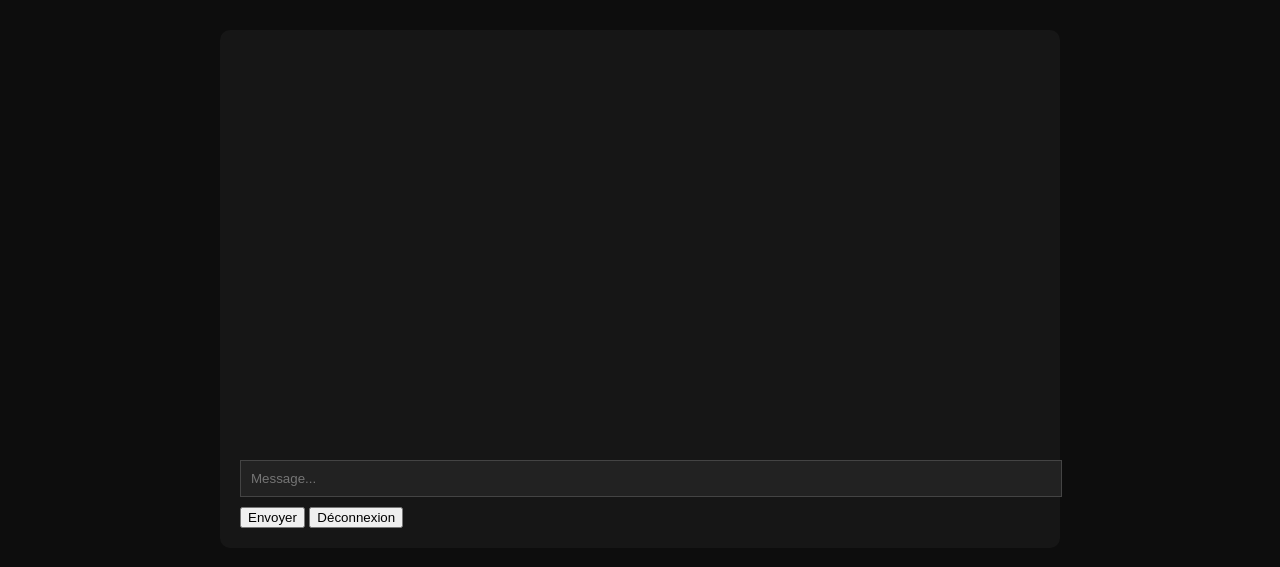
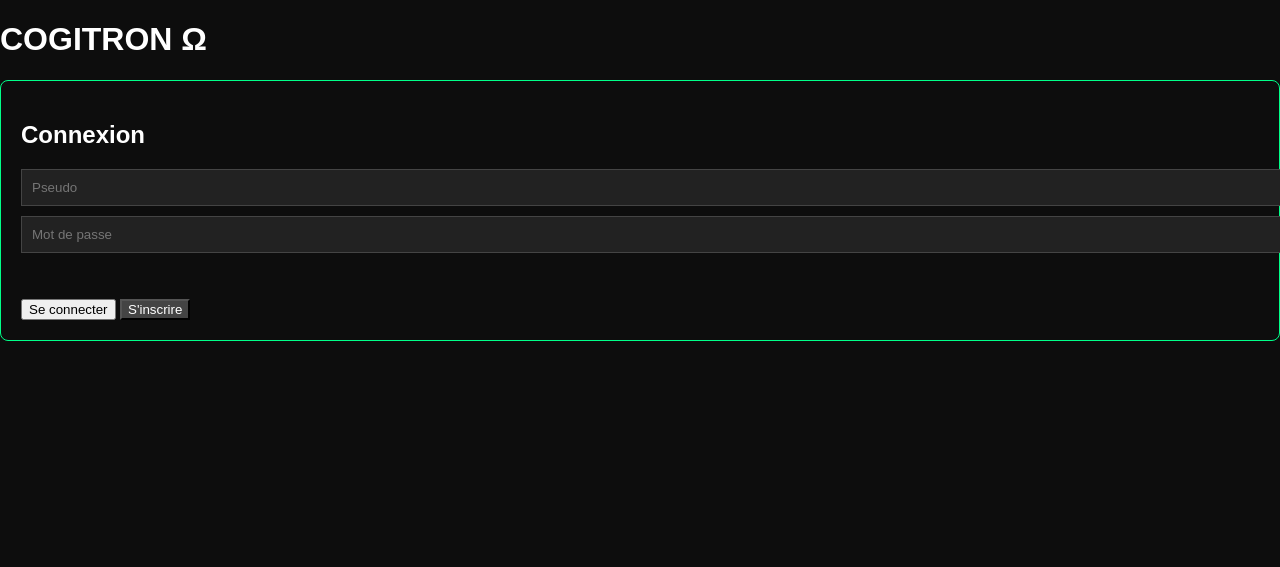
Before and after one commit to louisriallantt-a11y/cogitron, a Flask app: page / in a window 1280 px wide. Shown: the top 567 px of the page. Run offline with Flask 3, Linux system fonts and the light colour scheme.

Commit message:
Update index.html

```diff
--- a/templates/index.html
+++ b/templates/index.html
@@ -2,18 +2,84 @@
 <html lang="fr">
 <head>
     <meta charset="UTF-8">
+    <meta name="viewport" content="width=device-width, initial-scale=1.0">
     <title>Cogitron Ω</title>
     <link rel="stylesheet" href="/static/style.css">
+    <style>
+        /* Petit style rapide pour voir les boutons si ton CSS n'est pas chargé */
+        .auth-box { border: 1px solid #00ff88; padding: 20px; margin-bottom: 20px; border-radius: 8px; }
+        .hidden { display: none; }
+        #chat-box { height: 300px; overflow-y: auto; border: 1px solid #444; margin-bottom: 10px; padding: 10px; }
+    </style>
 </head>
 <body>
-    <div class="chat-container">
-        <div id="chat-box"></div>
-        <input type="text" id="user-input" placeholder="Message...">
-        <button onclick="sendMessage()">Envoyer</button>
-        <button onclick="logout()">Déconnexion</button>
+
+    <div class="container">
+        <h1>COGITRON Ω</h1>
+
+        <div id="auth-section" class="auth-box">
+            <h2 id="auth-title">Connexion</h2>
+            <input type="text" id="username" placeholder="Pseudo">
+            <input type="password" id="password" placeholder="Mot de passe">
+            <br><br>
+            <button onclick="login()">Se connecter</button>
+            <button onclick="register()" style="background: #444; color: white;">S'inscrire</button>
+        </div>
+
+        <div id="main-content" class="hidden">
+            <p>Bienvenue, <span id="display-username" style="color: #00ff88;"></span> !</p>
+            <div id="chat-box"></div>
+            <div style="display: flex; gap: 10px;">
+                <input type="text" id="user-input" placeholder="Dis quelque chose..." style="flex: 1;">
+                <button onclick="sendMessage()">Envoyer</button>
+            </div>
+            <br>
+            <button onclick="logout()" style="color: red;">Déconnexion</button>
+        </div>
     </div>
 
     <script>
+        // --- INSCRIPTION ---
+        async function register() {
+            const u = document.getElementById('username').value;
+            const p = document.getElementById('password').value;
+            if(!u || !p) return alert("Remplis tout !");
+
+            const res = await fetch('/register', {
+                method: 'POST',
+                headers: {'Content-Type': 'application/json'},
+                body: JSON.stringify({username: u, password: p})
+            });
+
+            if(res.ok) {
+                alert("Compte créé avec succès ! Tu peux maintenant te connecter.");
+            } else {
+                const data = await res.json();
+                alert("Erreur : " + (data.message || "Pseudo déjà pris"));
+            }
+        }
+
+        // --- CONNEXION ---
+        async function login() {
+            const u = document.getElementById('username').value;
+            const p = document.getElementById('password').value;
+
+            const res = await fetch('/login', {
+                method: 'POST',
+                headers: {'Content-Type': 'application/json'},
+                body: JSON.stringify({username: u, password: p})
+            });
+
+            if(res.ok) {
+                document.getElementById('auth-section').classList.add('hidden');
+                document.getElementById('main-content').classList.remove('hidden');
+                document.getElementById('display-username').innerText = u;
+            } else {
+                alert("Mauvais identifiants ou compte banni.");
+            }
+        }
+
+        // --- ENVOI MESSAGE ---
         async function sendMessage() {
             const input = document.getElementById('user-input');
             const box = document.getElementById('chat-box');
@@ -30,13 +96,12 @@
                     body: JSON.stringify({message: text})
                 });
 
-                // PROTECTION ANTI-HTML
                 const contentType = res.headers.get("content-type");
                 if (contentType && contentType.includes("application/json")) {
                     const data = await res.json();
                     box.innerHTML += `<div><b>Cogitron:</b> ${data.reponse}</div>`;
                 } else {
-                    box.innerHTML += `<div style="color:red">Erreur: Serveur déconnecté ou session expirée.</div>`;
+                    box.innerHTML += `<div style="color:orange">Session expirée. Reconnecte-toi.</div>`;
                 }
             } catch (e) {
                 box.innerHTML += `<div style="color:red">Erreur de connexion.</div>`;
```
